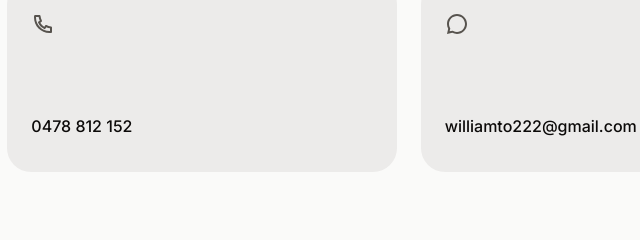
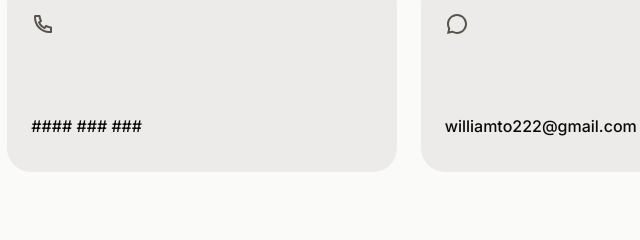
Before and after one commit to willyyto/william-portfolio, an Astro site: page /contact in a window 1280 px wide. Shown: the part 204-444 px from the top of the page, 438-1078 px from the left. Built offline with nearby package versions, Linux system fonts and the light colour scheme; Astro itself is replaced by a stand-in of ours.

Commit message:
Updated packages

```diff
--- a/src/components/contact/ContactInfo.astro
+++ b/src/components/contact/ContactInfo.astro
@@ -41,7 +41,7 @@
                                 d="M9.36556 10.6821C10.302 12.3288 11.6712 13.698 13.3179 14.6344L14.2024 13.3961C14.4965 12.9845 15.0516 12.8573 15.4956 13.0998C16.9024 13.8683 18.4571 14.3353 20.0789 14.4637C20.599 14.5049 21 14.9389 21 15.4606V19.9234C21 20.4361 20.6122 20.8657 20.1022 20.9181C19.5723 20.9726 19.0377 21 18.5 21C9.93959 21 3 14.0604 3 5.5C3 4.96227 3.02742 4.42771 3.08189 3.89776C3.1343 3.38775 3.56394 3 4.07665 3H8.53942C9.0611 3 9.49513 3.40104 9.5363 3.92109C9.66467 5.54288 10.1317 7.09764 10.9002 8.50444C11.1427 8.9484 11.0155 9.50354 10.6039 9.79757L9.36556 10.6821ZM6.84425 10.0252L8.7442 8.66809C8.20547 7.50514 7.83628 6.27183 7.64727 5H5.00907C5.00303 5.16632 5 5.333 5 5.5C5 12.9558 11.0442 19 18.5 19C18.667 19 18.8337 18.997 19 18.9909V16.3527C17.7282 16.1637 16.4949 15.7945 15.3319 15.2558L13.9748 17.1558C13.4258 16.9425 12.8956 16.6915 12.3874 16.4061L12.3293 16.373C10.3697 15.2587 8.74134 13.6303 7.627 11.6707L7.59394 11.6126C7.30849 11.1044 7.05754 10.5742 6.84425 10.0252Z"
                         ></path>
                     </svg>
-                    <p class="text-base font-medium">0478 812 152</p>
+                    <p class="text-base font-medium">#### ### ###</p>
                 </dd>
             </div>
 
```
Also changed, not shown: package.json (+12 -12 lines), 1 other file.
